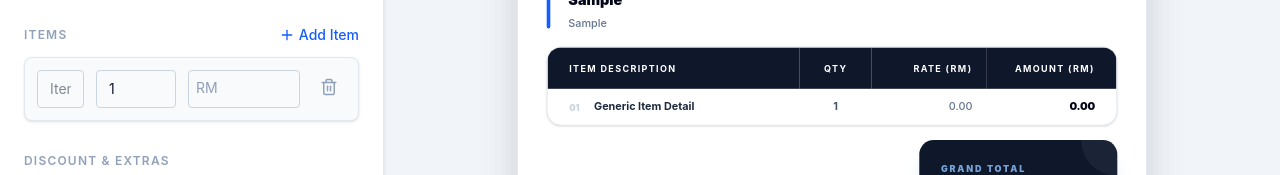
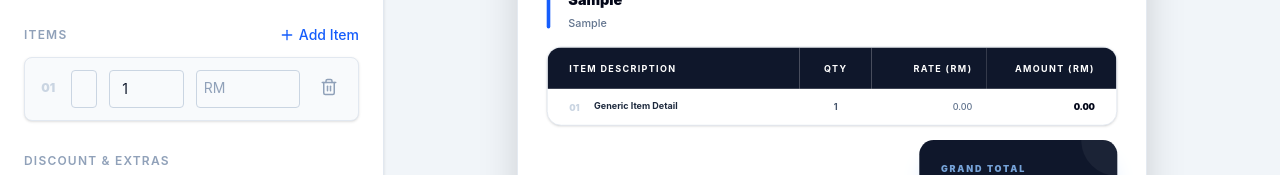
Before and after one commit to chenkarfei/yolide-invoice, a Next.js app: page / in a window 1280 px wide. Both pictures are taken after typing "Sample", "Sample", "Sample", "Sample", "Sample", "Sample" into the empty fields and a click on the button "Add Item". Shown: the part 365-540 px from the top of the page. Built offline with nearby package versions, Linux system fonts and the light colour scheme; no server answers; the database is empty.

Commit message:
Add files via upload

```diff
--- a/components/InvoiceForm.tsx
+++ b/components/InvoiceForm.tsx
@@ -268,8 +268,11 @@ export function InvoiceForm({ data, onChange, onSaveProfile, onSaveInvoice, onTo
            </div>
         ) : (
           <div className="space-y-3">
-            {data.items.map((item) => (
+            {data.items.map((item, index) => (
               <div key={item.id} className="flex gap-3 items-start bg-slate-50 p-3 rounded-lg border border-slate-200 shadow-sm relative group">
+                <div className="flex h-9 w-6 items-center justify-center text-xs font-black text-slate-300">
+                  {(index + 1).toString().padStart(2, '0')}
+                </div>
                 <div className="flex-1">
                   <input
                     type="text"
--- a/components/templates/ModernTemplate.tsx
+++ b/components/templates/ModernTemplate.tsx
@@ -108,10 +108,10 @@ export function ModernTemplate({ data }: Props) {
             <tbody className="divide-y divide-gray-100">
               {data.items.map((item, index) => (
                 <tr key={item.id} className="bg-white">
-                  <td className="py-4 px-4 whitespace-pre-wrap font-medium text-gray-800">{item.description || `Item ${index + 1}`}</td>
-                  <td className="py-4 px-4 text-center text-gray-500">{item.quantity}</td>
-                  <td className="py-4 px-4 text-right text-gray-500">{formatCurrency(Number(item.unitPrice))}</td>
-                  <td className="py-4 px-4 text-right font-bold text-gray-900">{formatCurrency(Number(item.quantity) * Number(item.unitPrice))}</td>
+                  <td className="py-4 px-4 whitespace-pre-wrap font-medium text-gray-800 text-xs">{item.description || `Item ${index + 1}`}</td>
+                  <td className="py-4 px-4 text-center text-gray-500 text-xs">{item.quantity}</td>
+                  <td className="py-4 px-4 text-right text-gray-500 text-xs">{formatCurrency(Number(item.unitPrice))}</td>
+                  <td className="py-4 px-4 text-right font-bold text-gray-900 text-xs">{formatCurrency(Number(item.quantity) * Number(item.unitPrice))}</td>
                 </tr>
               ))}
               {data.items.length === 0 && (
--- a/components/templates/StandardTemplate.tsx
+++ b/components/templates/StandardTemplate.tsx
@@ -118,12 +118,12 @@ export function StandardTemplate({ data }: Props) {
                     <td className="py-3 px-6">
                       <div className="flex gap-4">
                          <span className="text-[10px] font-black text-slate-300 mt-0.5">{(index + 1).toString().padStart(2, '0')}</span>
-                         <p className="font-bold text-slate-800 whitespace-pre-wrap leading-tight text-xs">{item.description || `Generic Item Detail`}</p>
+                         <p className="font-bold text-slate-800 whitespace-pre-wrap leading-tight text-[10px]">{item.description || `Generic Item Detail`}</p>
                       </div>
                     </td>
-                    <td className="py-3 text-center px-4 text-slate-600 font-bold text-xs">{item.quantity}</td>
-                    <td className="py-3 text-right px-4 text-slate-500 font-medium text-xs">{formatCurrency(Number(item.unitPrice)).replace('RM', '').trim()}</td>
-                    <td className="py-3 text-right px-6 text-slate-950 font-black tracking-tight text-xs">{formatCurrency(Number(item.quantity) * Number(item.unitPrice)).replace('RM', '').trim()}</td>
+                    <td className="py-3 text-center px-4 text-slate-600 font-bold text-[10px]">{item.quantity}</td>
+                    <td className="py-3 text-right px-4 text-slate-500 font-medium text-[10px]">{formatCurrency(Number(item.unitPrice)).replace('RM', '').trim()}</td>
+                    <td className="py-3 text-right px-6 text-slate-950 font-black tracking-tight text-[10px]">{formatCurrency(Number(item.quantity) * Number(item.unitPrice)).replace('RM', '').trim()}</td>
                   </tr>
                 ))}
                 {data.items.length === 0 && (
--- a/hooks/useFirestoreData.ts
+++ b/hooks/useFirestoreData.ts
@@ -47,6 +47,7 @@ export function useFirestoreData(user: any, invoiceData: InvoiceData, setInvoice
   // Load invoices when user changes
   useEffect(() => {
     if (user) {
+      // eslint-disable-next-line react-hooks/set-state-in-effect
       fetchInvoices();
     } else {
       setSavedInvoices([]);
```
